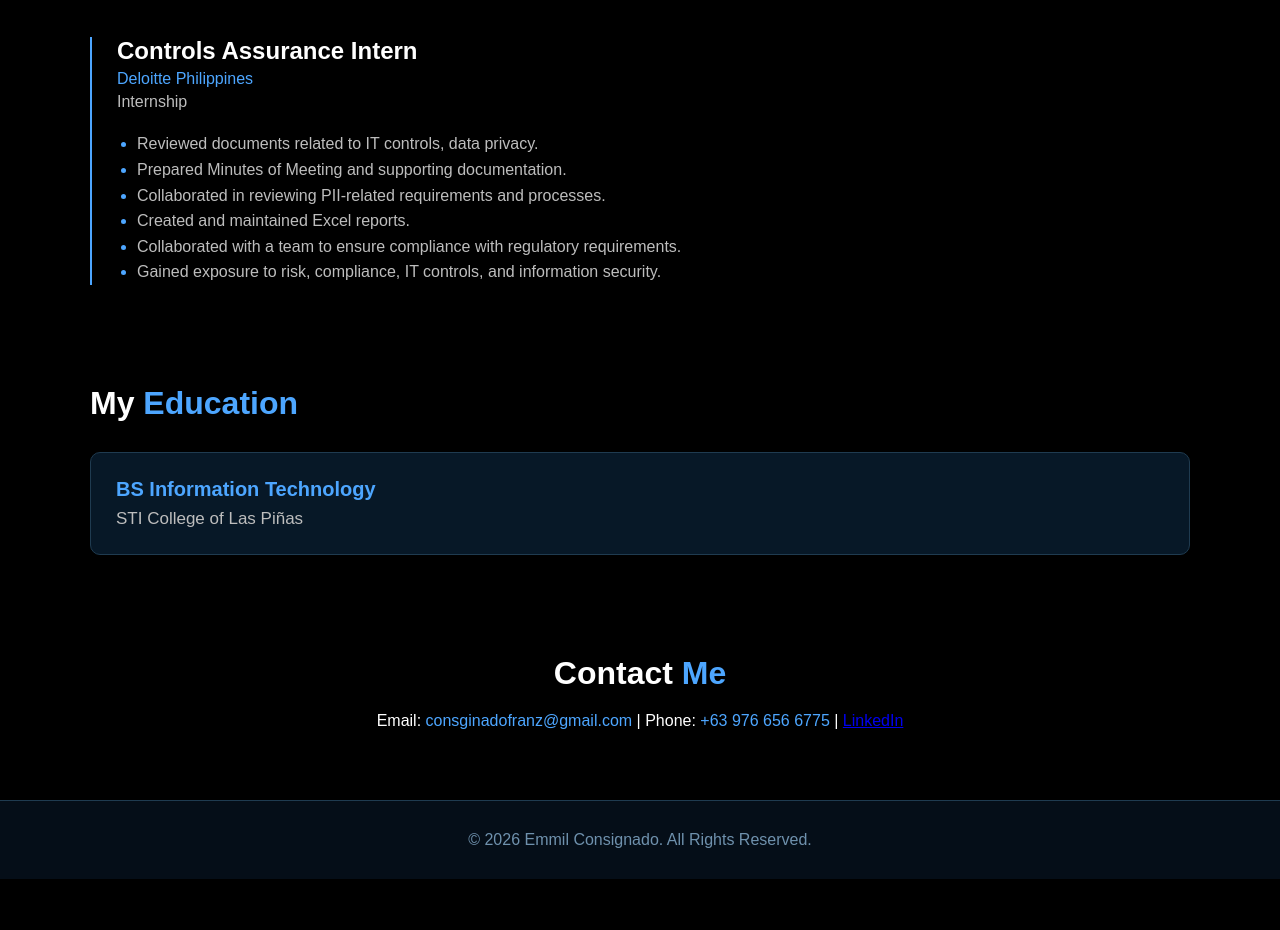
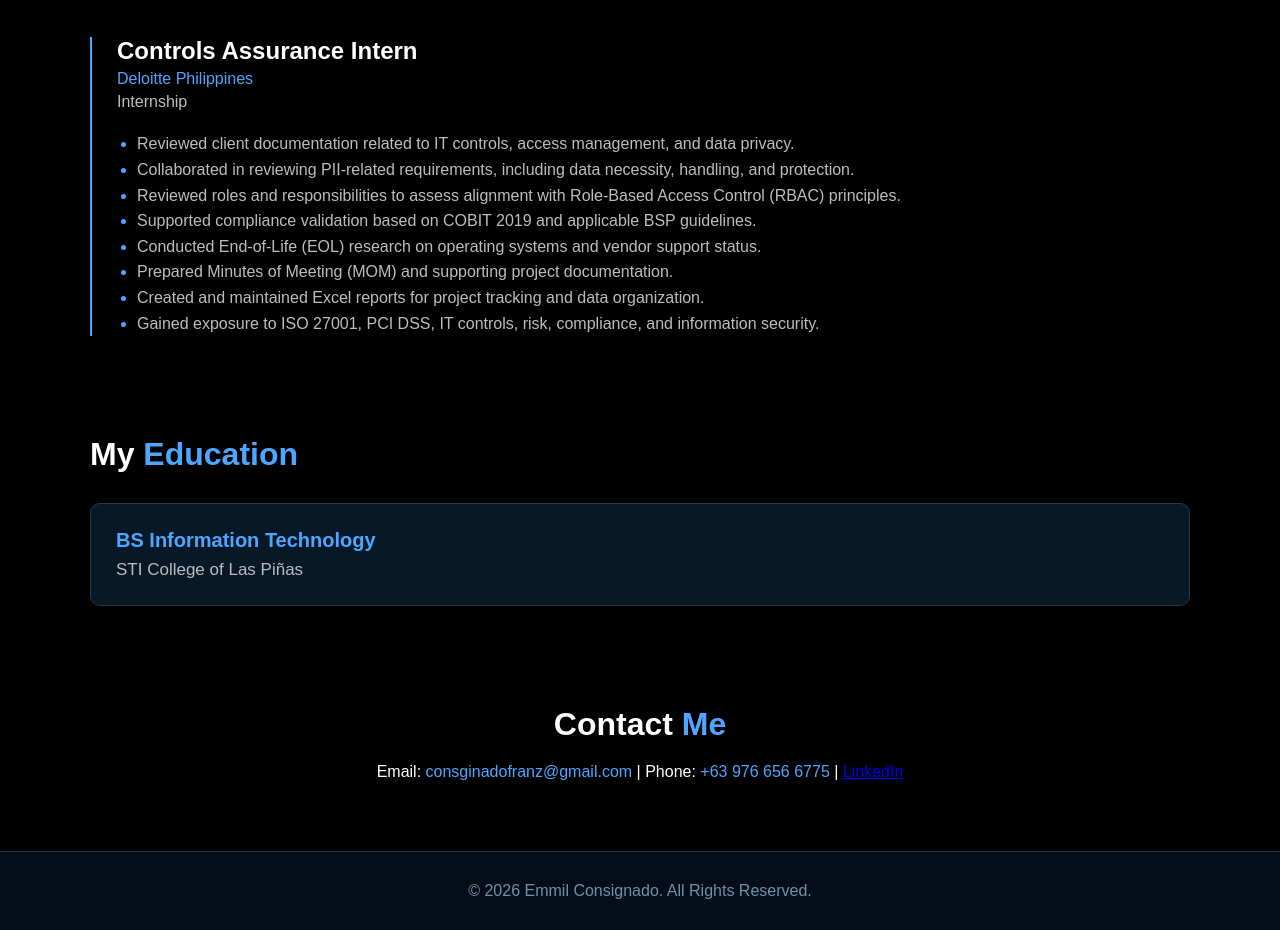
Before and after one commit to consignadofranz/Portfolio, a plain HTML site: page index.html in a window 1280 px wide. Shown: the part 2264-3194 px from the top of the page. Before the commit the page ends 3143 px from the top, so only its background shows below. Drawn offline with Linux system fonts and the light colour scheme.

Commit message:
li internship addition

```diff
--- a/index.html
+++ b/index.html
@@ -464,14 +464,16 @@
 
         <p class="type">Internship</p>
 
-        <ul>
-            <li>Reviewed documents related to IT controls, data privacy.</li>
-            <li>Prepared Minutes of Meeting and supporting documentation.</li>
-            <li>Collaborated in reviewing PII-related requirements and processes.</li>
-            <li>Created and maintained Excel reports.</li>
-            <li>Collaborated with a team to ensure compliance with regulatory requirements.</li>
-            <li>Gained exposure to risk, compliance, IT controls, and information security.</li>
-        </ul>
+            <ul>
+                <li>Reviewed client documentation related to IT controls, access management, and data privacy.</li>
+                <li>Collaborated in reviewing PII-related requirements, including data necessity, handling, and protection.</li>
+                <li>Reviewed roles and responsibilities to assess alignment with Role-Based Access Control (RBAC) principles.</li>
+                <li>Supported compliance validation based on COBIT 2019 and applicable BSP guidelines.</li>
+                <li>Conducted End-of-Life (EOL) research on operating systems and vendor support status.</li>
+                <li>Prepared Minutes of Meeting (MOM) and supporting project documentation.</li>
+                <li>Created and maintained Excel reports for project tracking and data organization.</li>
+                <li>Gained exposure to ISO 27001, PCI DSS, IT controls, risk, compliance, and information security.</li>
+            </ul>
     </div>
 </div>
 
```
